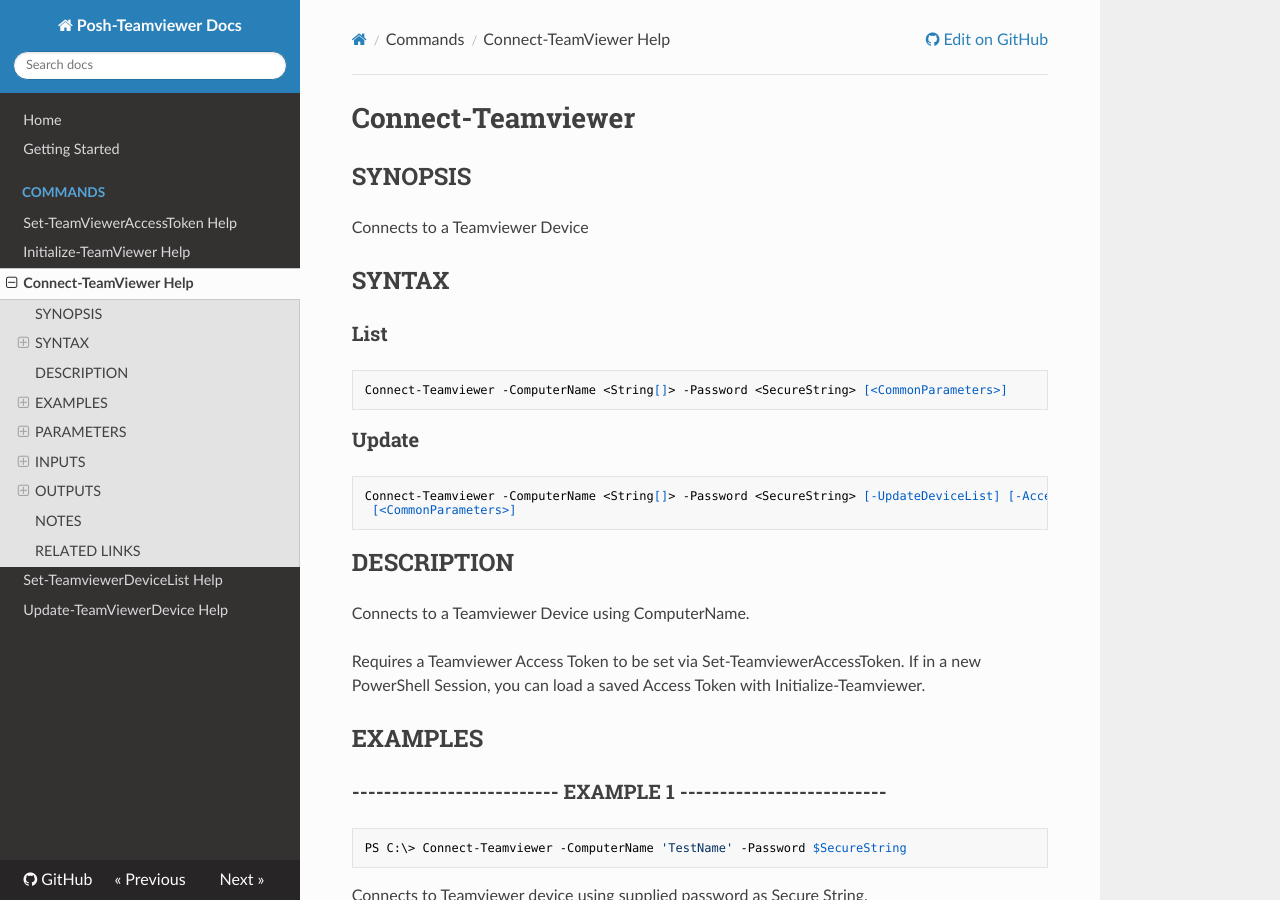
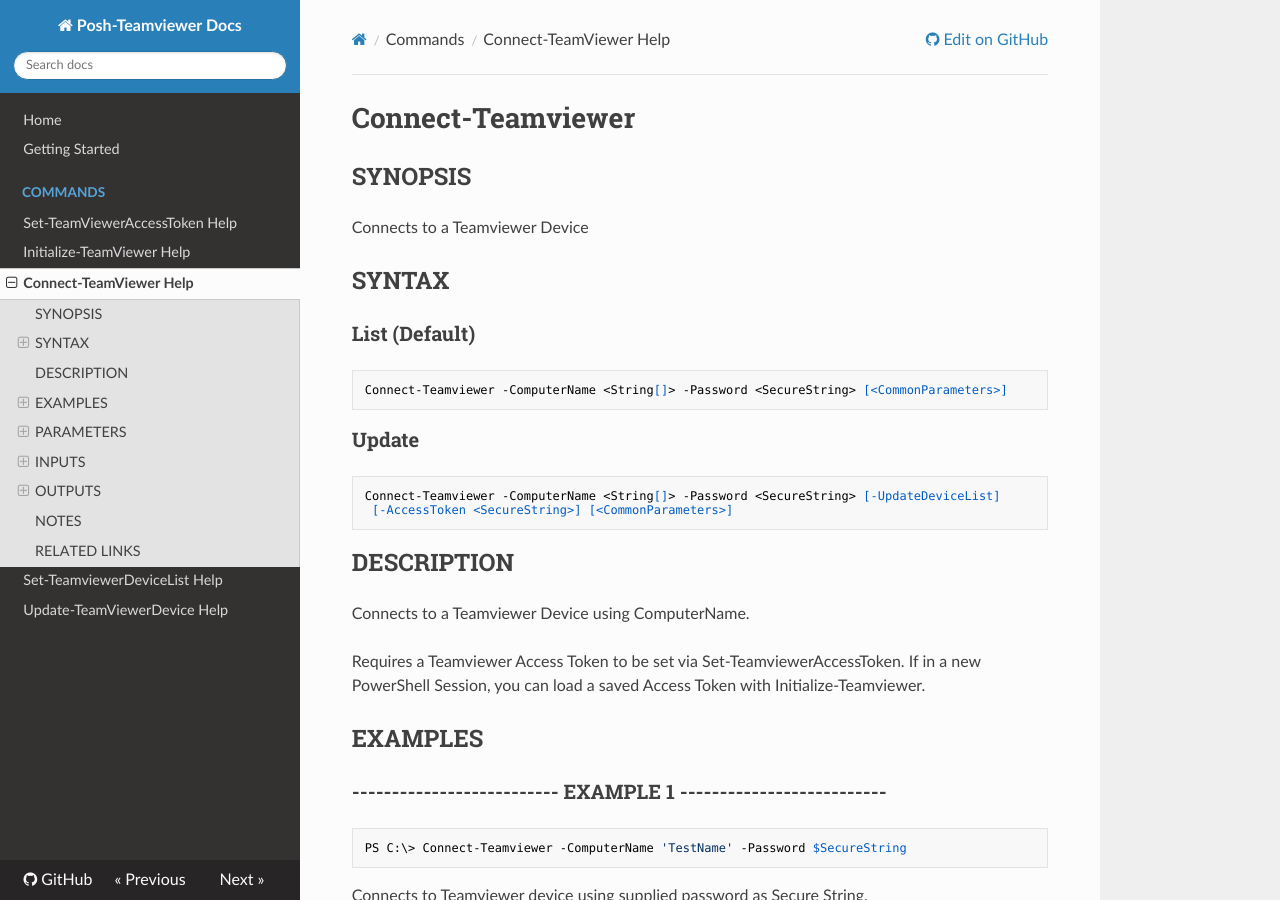
Before and after one commit to gerane/Posh-Teamviewer, an MkDocs documentation site: the page built from docs/Commands/Connect-Teamviewer.md, in a window 1280 px wide and 900 px high. Built offline with MkDocs 1.6.1, drawn with Linux system fonts in a browser that asks for light colours; nearby versions of some CDN libraries; old or Windows-style settings are respelled for this version of MkDocs.

````diff
--- a/docs/Commands/Connect-Teamviewer.md
+++ b/docs/Commands/Connect-Teamviewer.md
@@ -8,15 +8,15 @@ schema: 2.0.0
 Connects to a Teamviewer Device
 ## SYNTAX
 
-### List
+### List (Default)
 ```
 Connect-Teamviewer -ComputerName <String[]> -Password <SecureString> [<CommonParameters>]
 ```
 
 ### Update
 ```
-Connect-Teamviewer -ComputerName <String[]> -Password <SecureString> [-UpdateDeviceList] [-AccessToken <SecureString>]
- [<CommonParameters>]
+Connect-Teamviewer -ComputerName <String[]> -Password <SecureString> [-UpdateDeviceList]
+ [-AccessToken <SecureString>] [<CommonParameters>]
 ```
 
 ## DESCRIPTION
````
Also changed, not shown: docs/Commands/Initialize-Teamviewer.md (+0 -1 lines), docs/Commands/Set-TeamviewerAccessToken.md (+0 -1 lines), 1 other file.
